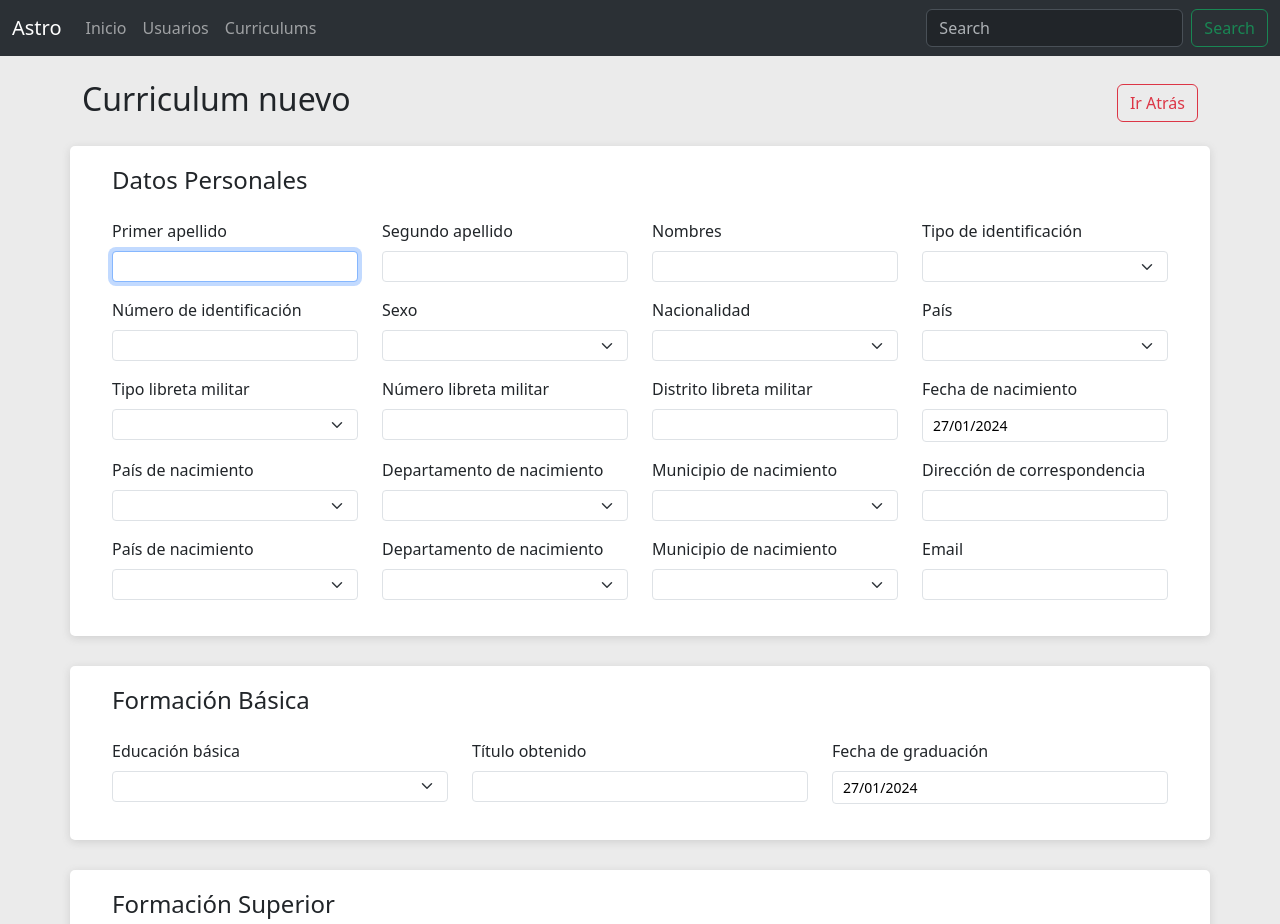
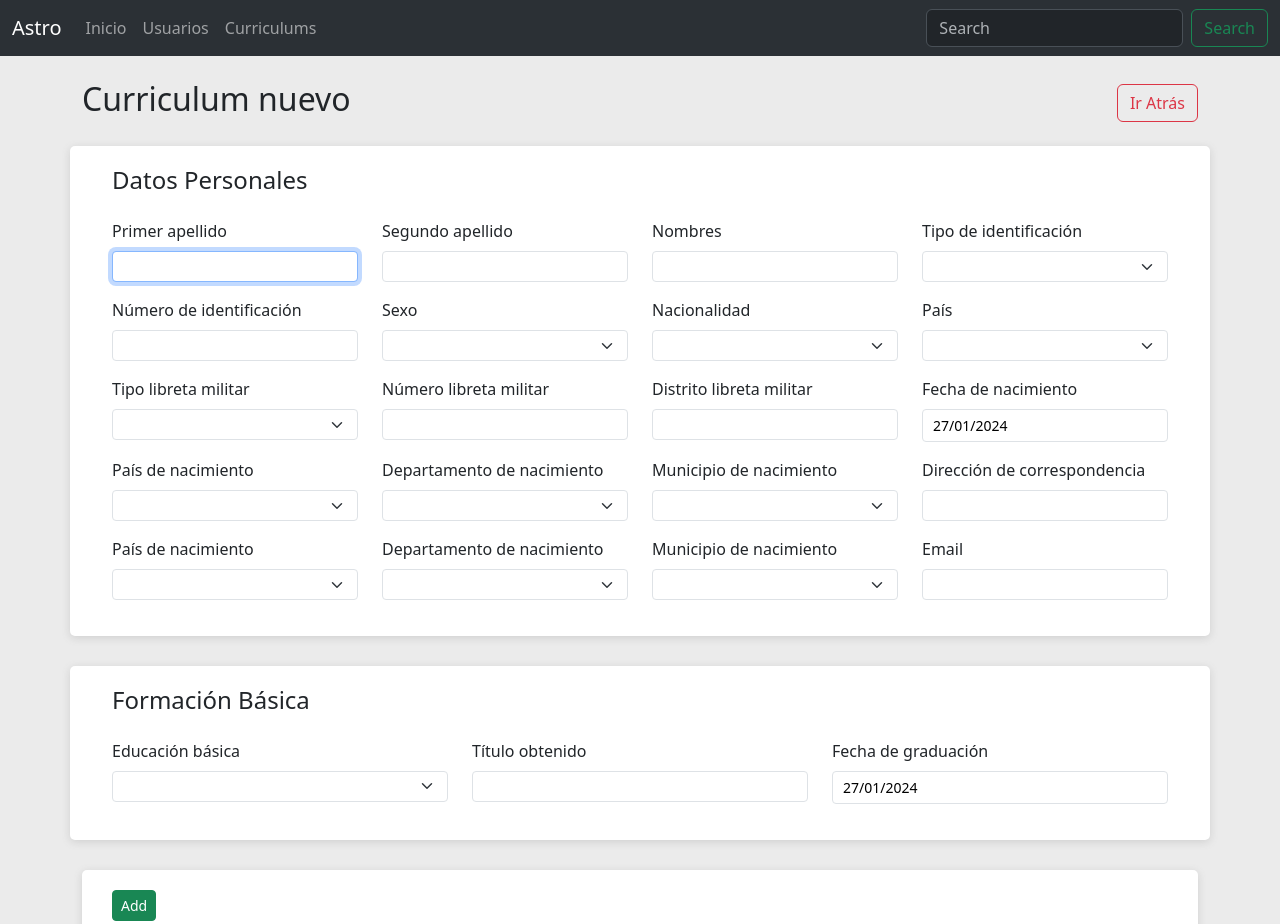
Before and after one commit to vapinedo/ASTRO, a React (Vite) app: page / in a window 1280 px wide. Shown: the top 924 px of the page. Built offline with nearby package versions, Linux system fonts and the light colour scheme.

Commit message:
add dynamic formacio superior form

```diff
--- a/src/features/curriculum/components/FormacionSuperiorForm.tsx
+++ b/src/features/curriculum/components/FormacionSuperiorForm.tsx
@@ -1,6 +1,5 @@
 import * as yup from "yup";
 import { ReactNode } from "react";
-import Box from "../../../shared/containers/Box/Box";
 import Input from "../../../shared/components/form/Input";
 import Select from "../../../shared/components/form/Select";
 import { FormacionSuperior } from "../../../models/CurriculumNuevoInterface";
@@ -25,6 +24,7 @@ interface InputProps {
     control: any;
     setValue: any;
     register: any;
+    index: any;
 }
 
 export const formacionSuperiorDefaultValues: FormacionSuperior = {
@@ -59,61 +59,59 @@ export const formacionSuperiorSchema = yup.object().shape({
 
 export default function FormacionSuperiorForm(props: InputProps): ReactNode {
 
-    const { errors, control, setValue, register } = props;
+    const { errors, control, setValue, register, index } = props;
 
     return (
-        <Box  wrapperClass="row">
-            <h4 className="mb-4">Formación Superior</h4>
-
+        <article className="row">
             <Select
                 register={register}
+                label="Modalidad académica"
                 wrapperClass="mb-3 col-md-4"
-                label="Modalidad académica"
                 options={modalidadAcademicaOptions}
-                name="formacionSuperior.modalidadAcademica"
-                error={errors.formacionSuperior?.modalidadAcademica?.message}
+                name={`formacionSuperior.${index}.modalidadAcademica`}
+                error={errors.formacionSuperior && errors.formacionSuperior[index]?.modalidadAcademica?.message}
             />
             <Input
                 type="text"
                 register={register}
                 wrapperClass="mb-3 col-md-4"
                 label="Número semestres aprobados"
-                name="formacionSuperior.numeroSemestresAprobados"
-                error={errors.formacionSuperior?.numeroSemestresAprobados?.message}
+                name={`formacionSuperior.${index}.numeroSemestresAprobados`}
+                error={errors.formacionSuperior && errors.formacionSuperior[index]?.numeroSemestresAprobados?.message}
             />
             <Select
                 register={register}
-                wrapperClass="mb-3 col-md-4"
                 label="Graduado"
                 options={SiNoOptions}
-                name="formacionSuperior.graduado"
-                error={errors.formacionSuperior?.graduado?.message}
+                wrapperClass="mb-3 col-md-4"
+                name={`formacionSuperior.${index}.graduado`}
+                error={errors.formacionSuperior && errors.formacionSuperior[index]?.graduado?.message}
             />
             <Input
                 type="text"
                 register={register}
+                label="Título obtenido"
                 wrapperClass="mb-3 col-md-4"
-                label="Título obtenido"
-                name="formacionSuperior.tituloObtenido"
-                error={errors.formacionSuperior?.tituloObtenido?.message}
+                name={`formacionSuperior.${index}.tituloObtenido`}
+                error={errors.formacionSuperior && errors.formacionSuperior[index]?.tituloObtenido?.message}
             />
             <CustomDatePicker
                 control={control}
                 register={register}
+                setValue={setValue}
                 wrapperClass="mb-3 col-md-4"
-                setValue={setValue}
                 label="Fecha de terminación"
-                name="formacionSuperior.fechaTerminacion"
-                error={errors.formacionSuperior?.fechaTerminacion?.message}
+                name={`formacionSuperior.${index}.fechaTerminacion`}
+                error={errors.formacionSuperior && errors.formacionSuperior[index]?.fechaTerminacion?.message}
             />
             <Input
                 type="text"
                 register={register}
                 wrapperClass="mb-3 col-md-4"
                 label="Número tarjeta profesional"
-                name="formacionSuperior.numeroTarjetaProfesional"
-                error={errors.formacionSuperior?.numeroTarjetaProfesional?.message}
+                name={`formacionSuperior.${index}.numeroTarjetaProfesional`}
+                error={errors.formacionSuperior && errors.formacionSuperior[index]?.numeroTarjetaProfesional?.message}
             />
-        </Box>
+        </article>
     )
 }
--- a/src/features/curriculum/pages/curriculum-nuevo/CurriculumNuevo.tsx
+++ b/src/features/curriculum/pages/curriculum-nuevo/CurriculumNuevo.tsx
@@ -1,21 +1,43 @@
 import * as yup from "yup";
-import { FieldError, useForm } from "react-hook-form";
 import { yupResolver } from "@hookform/resolvers/yup";
+import { FieldErrors, useForm, useFieldArray } from "react-hook-form";
 import { CurriculumNuevoInterface } from "../../../../models/CurriculumNuevoInterface";
 import DatosPersonalesForm, { datosPersonalesDefaultValues, datosPersonalesSchema } from "../../components/DatosPersonalesForm";
 import FormacionBasicaForm, { formacionBasicaDefaultValues, formacionBasicaSchema } from "../../components/FormacionBasicaForm";
 import FormacionSuperiorForm, { formacionSuperiorDefaultValues, formacionSuperiorSchema } from "../../components/FormacionSuperiorForm";
+import Box from "../../../../shared/containers/Box/Box";
 
 let defaultValues: CurriculumNuevoInterface = {
     datosPersonales: datosPersonalesDefaultValues,
     formacionBasica: formacionBasicaDefaultValues,
-    formacionSuperior: formacionSuperiorDefaultValues,
+    formacionSuperior: [formacionSuperiorDefaultValues],
 };
 
 const validationSchema = yup.object().shape({
     datosPersonales: datosPersonalesSchema,
     formacionBasica: formacionBasicaSchema,
-    formacionSuperior: formacionSuperiorSchema,
+    formacionSuperior: yup.array().of(
+        yup.object().shape({
+            modalidadAcademica: yup
+                .string()
+                .required("Modalidad académica es requerido"),
+            numeroSemestresAprobados: yup
+                .string()
+                .required("Numero semestres es requerido"),
+            graduado: yup
+                .string()
+                .required("Graduado es requerido"),
+            tituloObtenido: yup
+                .string()
+                .required("Título obtenido es requerido"),
+            fechaTerminacion: yup
+                .date()
+                .required("Fecha terminación es requerido"),
+            numeroTarjetaProfesional: yup
+                .string()
+                .required("Tarjeta profesional es requerido"),
+        })
+    )
 });
 
 export default function CurriculumNuevo() {
@@ -29,8 +51,25 @@ export default function CurriculumNuevo() {
     const { register, formState, handleSubmit, control, setValue } = form;
     const { errors } = formState;
 
-    function onError(errors: any) {
+    const { fields, append, remove } = useFieldArray({
+        name: "formacionSuperior",
+        control
+    });
+
+    function onError(errors: FieldErrors<CurriculumNuevoInterface>) {
         console.log(errors);
+    }
+
+    function handleAppend(event: any){
+        event.preventDefault();
+        append({
+            modalidadAcademica: "",
+            numeroSemestresAprobados: "",
+            graduado: "",
+            tituloObtenido: "",
+            fechaTerminacion: new Date(),
+            numeroTarjetaProfesional: "",
+        });
     }
 
     function onSubmit(data: any) {
@@ -59,12 +98,22 @@ export default function CurriculumNuevo() {
                     register={register}
                     setValue={setValue}
                 />
+
+                <Box>
+                    <button onClick={handleAppend} className="btn btn-sm btn-success">Add</button>
+                    <h4 className="mb-4">Formación Superior</h4>
+
+                    {fields.map((field, index) => (
                         <FormacionSuperiorForm
+                            index={index}
+                            key={field.id}
                             errors={errors}
                             control={control}
                             register={register}
                             setValue={setValue}
                         />
+                    ))}
+                </Box>
 
                 <button type="submit" className="btn btn-primary">Crear</button>
             </form>
--- a/src/models/CurriculumNuevoInterface.tsx
+++ b/src/models/CurriculumNuevoInterface.tsx
@@ -1,7 +1,7 @@
 export interface CurriculumNuevoInterface {
     datosPersonales: DatosPersonales;
     formacionBasica: FormacionBasica;
-    formacionSuperior: FormacionSuperior;
+    formacionSuperior: FormacionSuperior[];
 };
 
 export interface DatosPersonales {
```
Lines whose indentation alone changed are shown as unchanged.
